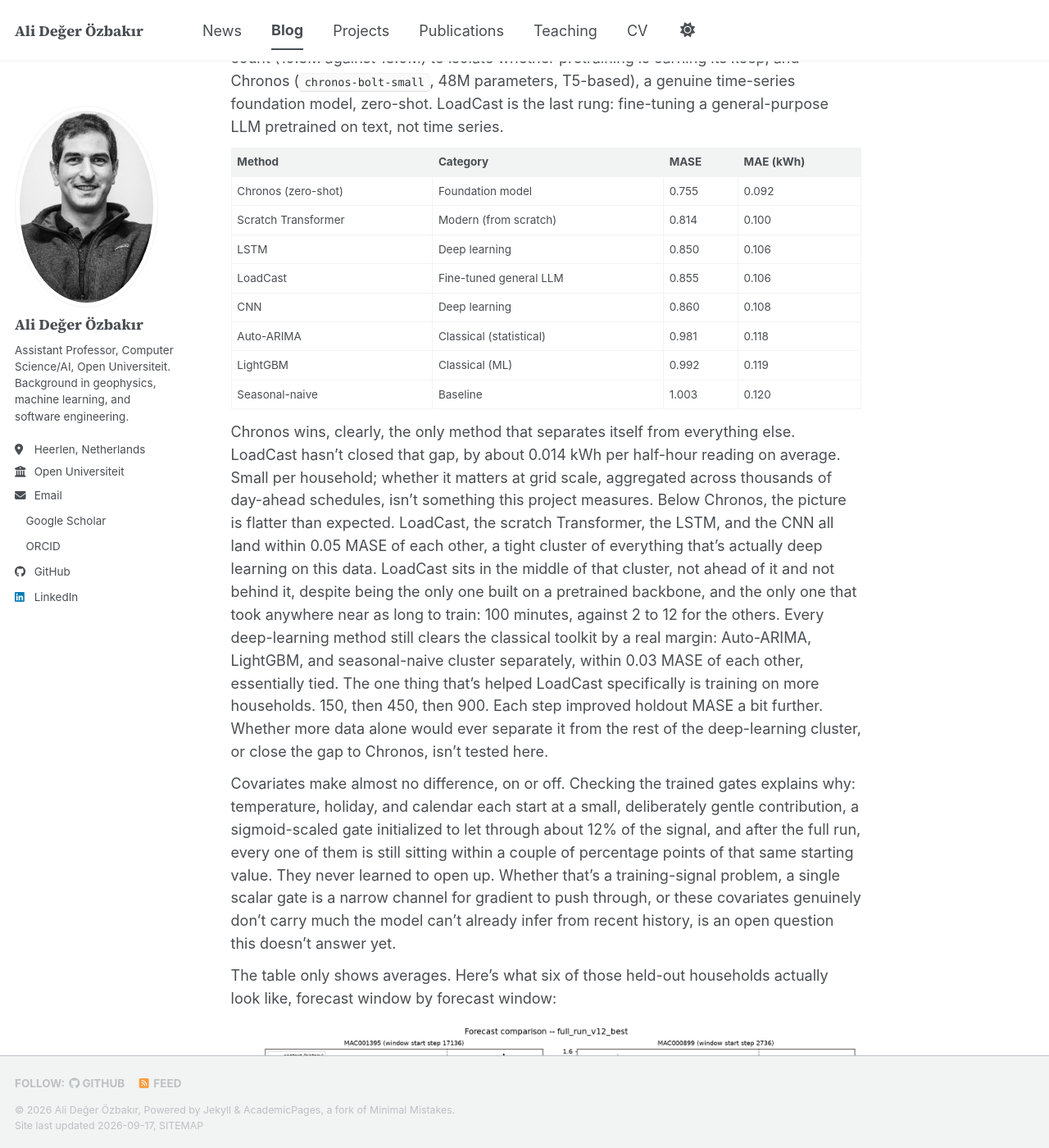
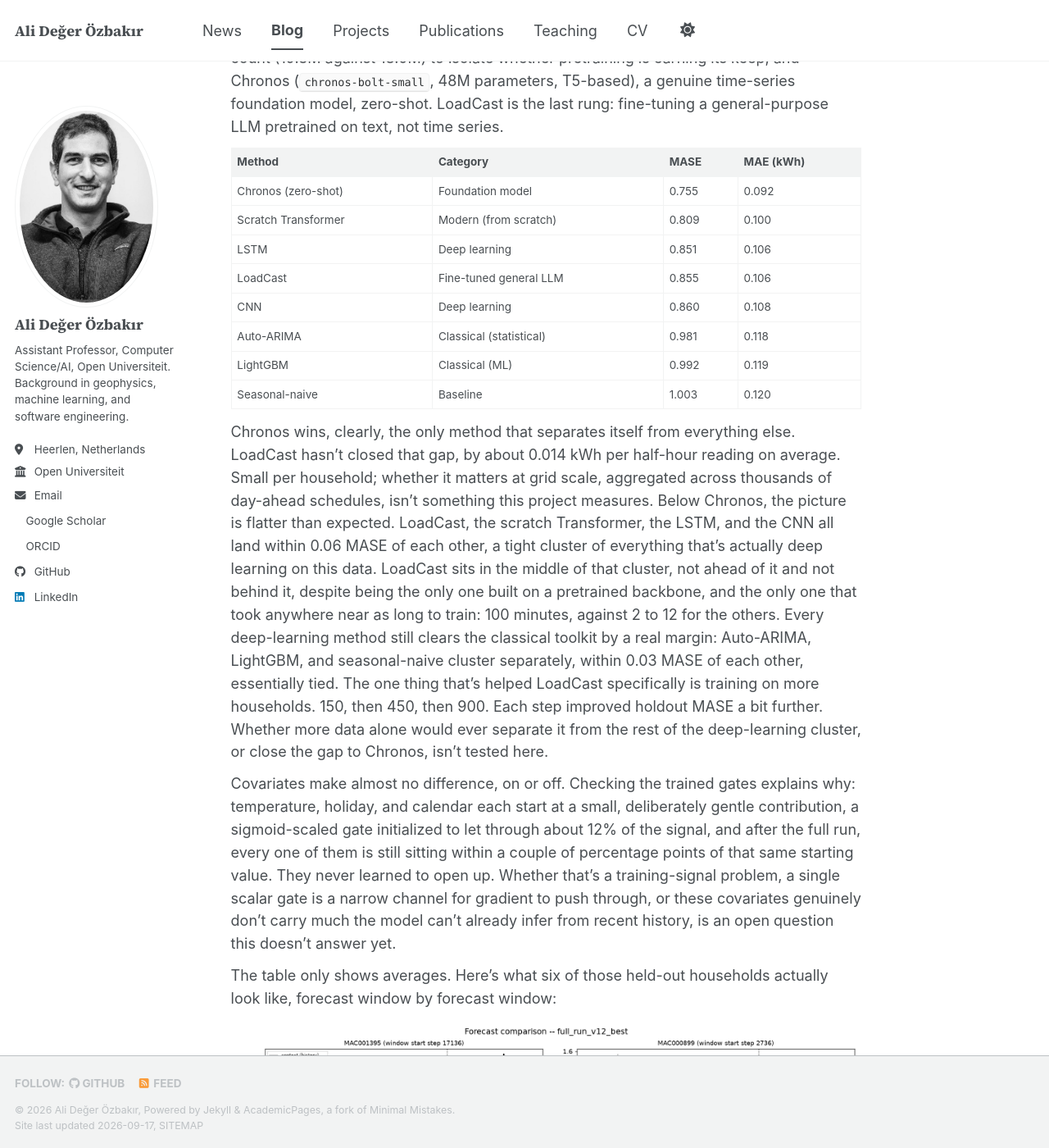
Before and after one commit to aozbakir/aozbakir.github.io, a Jekyll site: the page built from _posts/2026-09-16-reprogramming-llm-electricity-forecasting.md, in a window 1280 px wide and 1400 px high, scrolled down 3019 px. Shown: the whole window at 82% size. Built offline with Jekyll 4.4.1, drawn with Linux system fonts in a browser that asks for light colours; a style sheet for code colours, icons or effects is not loaded; some of the changed text lies outside the part shown.

Commit message:
Update with reproduced numbers and the full-method comparison plot
The user independently reproduced all three scratch baselines (with
checkpoint persistence added) and extended plot_forecasts.py to include
them as traces. Updated the table with the reproduced MASE values
(scratch Transformer 0.814 -> 0.809, LSTM/CNN essentially unchanged)
and swapped in the regenerated 9-trace plot.

Re-examined the plot at full resolution with the new traces visible
and found two real updates to the per-household read: the LSTM throws
a false-alarm spike ~10 steps early on the household where every other
method times it correctly, and on the noisy low-consumption household
it's not just LoadCast/LightGBM chasing the noise anymore -- every
method except Chronos and Auto-ARIMA does, now that CNN/LSTM/
Transformer are visible too.

Co-Authored-By: Claude Sonnet 5 <noreply@anthropic.com>

```diff
--- a/_posts/2026-09-16-reprogramming-llm-electricity-forecasting.md
+++ b/_posts/2026-09-16-reprogramming-llm-electricity-forecasting.md
@@ -61,23 +61,23 @@ The comparison spans a real ladder of approaches, not just a flat list. Seasonal
 | Method | Category | MASE | MAE (kWh) |
 |---|---|---|---|
 | Chronos (zero-shot) | Foundation model | 0.755 | 0.092 |
-| Scratch Transformer | Modern (from scratch) | 0.814 | 0.100 |
-| LSTM | Deep learning | 0.850 | 0.106 |
+| Scratch Transformer | Modern (from scratch) | 0.809 | 0.100 |
+| LSTM | Deep learning | 0.851 | 0.106 |
 | LoadCast | Fine-tuned general LLM | 0.855 | 0.106 |
 | CNN | Deep learning | 0.860 | 0.108 |
 | Auto-ARIMA | Classical (statistical) | 0.981 | 0.118 |
 | LightGBM | Classical (ML) | 0.992 | 0.119 |
 | Seasonal-naive | Baseline | 1.003 | 0.120 |
 
-Chronos wins, clearly, the only method that separates itself from everything else. LoadCast hasn't closed that gap, by about 0.014 kWh per half-hour reading on average. Small per household; whether it matters at grid scale, aggregated across thousands of day-ahead schedules, isn't something this project measures. Below Chronos, the picture is flatter than expected. LoadCast, the scratch Transformer, the LSTM, and the CNN all land within 0.05 MASE of each other, a tight cluster of everything that's actually deep learning on this data. LoadCast sits in the middle of that cluster, not ahead of it and not behind it, despite being the only one built on a pretrained backbone, and the only one that took anywhere near as long to train: 100 minutes, against 2 to 12 for the others. Every deep-learning method still clears the classical toolkit by a real margin: Auto-ARIMA, LightGBM, and seasonal-naive cluster separately, within 0.03 MASE of each other, essentially tied. The one thing that's helped LoadCast specifically is training on more households. 150, then 450, then 900. Each step improved holdout MASE a bit further. Whether more data alone would ever separate it from the rest of the deep-learning cluster, or close the gap to Chronos, isn't tested here.
+Chronos wins, clearly, the only method that separates itself from everything else. LoadCast hasn't closed that gap, by about 0.014 kWh per half-hour reading on average. Small per household; whether it matters at grid scale, aggregated across thousands of day-ahead schedules, isn't something this project measures. Below Chronos, the picture is flatter than expected. LoadCast, the scratch Transformer, the LSTM, and the CNN all land within 0.06 MASE of each other, a tight cluster of everything that's actually deep learning on this data. LoadCast sits in the middle of that cluster, not ahead of it and not behind it, despite being the only one built on a pretrained backbone, and the only one that took anywhere near as long to train: 100 minutes, against 2 to 12 for the others. Every deep-learning method still clears the classical toolkit by a real margin: Auto-ARIMA, LightGBM, and seasonal-naive cluster separately, within 0.03 MASE of each other, essentially tied. The one thing that's helped LoadCast specifically is training on more households. 150, then 450, then 900. Each step improved holdout MASE a bit further. Whether more data alone would ever separate it from the rest of the deep-learning cluster, or close the gap to Chronos, isn't tested here.
 
 Covariates make almost no difference, on or off. Checking the trained gates explains why: temperature, holiday, and calendar each start at a small, deliberately gentle contribution, a sigmoid-scaled gate initialized to let through about 12% of the signal, and after the full run, every one of them is still sitting within a couple of percentage points of that same starting value. They never learned to open up. Whether that's a training-signal problem, a single scalar gate is a narrow channel for gradient to push through, or these covariates genuinely don't carry much the model can't already infer from recent history, is an open question this doesn't answer yet.
 
 The table only shows averages. Here's what six of those held-out households actually look like, forecast window by forecast window:
 
-![Forecast comparison across six held-out households: LoadCast, Chronos, Auto-ARIMA, LightGBM, and seasonal-naive](/images/loadcast-forecast-comparison.png)
+![Forecast comparison across six held-out households: LoadCast, Chronos, Auto-ARIMA, LightGBM, the scratch CNN/LSTM/Transformer, and seasonal-naive](/images/loadcast-forecast-comparison.png)
 
-LoadCast and Chronos track closely on most of these. Both smooth over the sharpest spikes in actual demand. The six panels aren't interchangeable profiles, though. Three households are mostly flat with occasional large spikes, and every model, LoadCast included, misses at least one of those spikes outright, less a modeling gap than genuinely unpredictable behavior. One household's single spike, by contrast, is caught closely by all five methods, including seasonal-naive, suggesting a more routine, learnable pattern behind it. On the low-consumption, high-frequency-noise household, LoadCast and LightGBM chase the noise while Chronos and Auto-ARIMA stay close to flat. It's a tentative read across six windows, not a systematic breakdown by consumption type, but a reminder that one averaged MASE number hides real variation in how, and when, these methods actually fail.
+LoadCast and Chronos track closely on most of these. Both smooth over the sharpest spikes in actual demand. The six panels aren't interchangeable profiles, though. Three households are mostly flat with occasional large spikes, and every method, LoadCast included, misses at least one of those spikes outright, less a modeling gap than genuinely unpredictable behavior. One household's single spike, by contrast, is caught closely by most methods, including seasonal-naive, suggesting a more routine, learnable pattern behind it, though the scratch LSTM alone flags a false alarm about ten steps early that nothing else shares. On the low-consumption, high-frequency-noise household, every method except Chronos and Auto-ARIMA chases the noise instead of smoothing over it. It's a tentative read across six windows, not a systematic breakdown by consumption type, but a reminder that one averaged MASE number hides real variation in how, and when, these methods actually fail.
 
 I tested the language-capability argument directly, in a small way. LoadCast itself can't answer anything in words: reprogramming never loads a text-generation head, so the forecast can't be phrased in language by that model at all. Pairing it with a separate, ordinarily instruction-tuned sibling model does work, technically. But the language side is currently weak. Left to reason freely over the numbers, even a well-prompted small instruct model hallucinated readily. A working version needed its role narrowed to paraphrasing a fact computed in advance, checked afterward for invented numbers. An initial exercise, not a verdict on the idea.
 
```
Also changed, not shown: images/loadcast-forecast-comparison.png.
